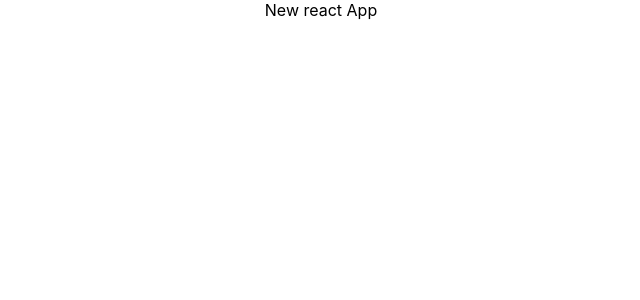
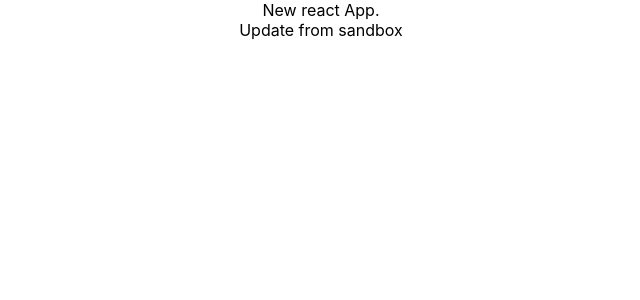
Before and after one commit to Zlomorda/experiment_field, a React (Create React App) app: page / in a window 1280 px wide. Shown: the top 300 px of the page, without its empty margins (319-959 px from the left). Built offline with nearby package versions, Linux system fonts and the light colour scheme.

Commit message:
New update from CodeSandbox

```diff
--- a/src/App.js
+++ b/src/App.js
@@ -3,7 +3,12 @@ import React, { Component } from "react";
 import "./App.css";
 
 function App() {
-  return <div className="App">New react App</div>;
+  return (
+    <div className="App">
+      <div>New react App.</div>
+      <div>Update from sandbox</div>
+    </div>
+  );
 }
 
 export default App;
```
